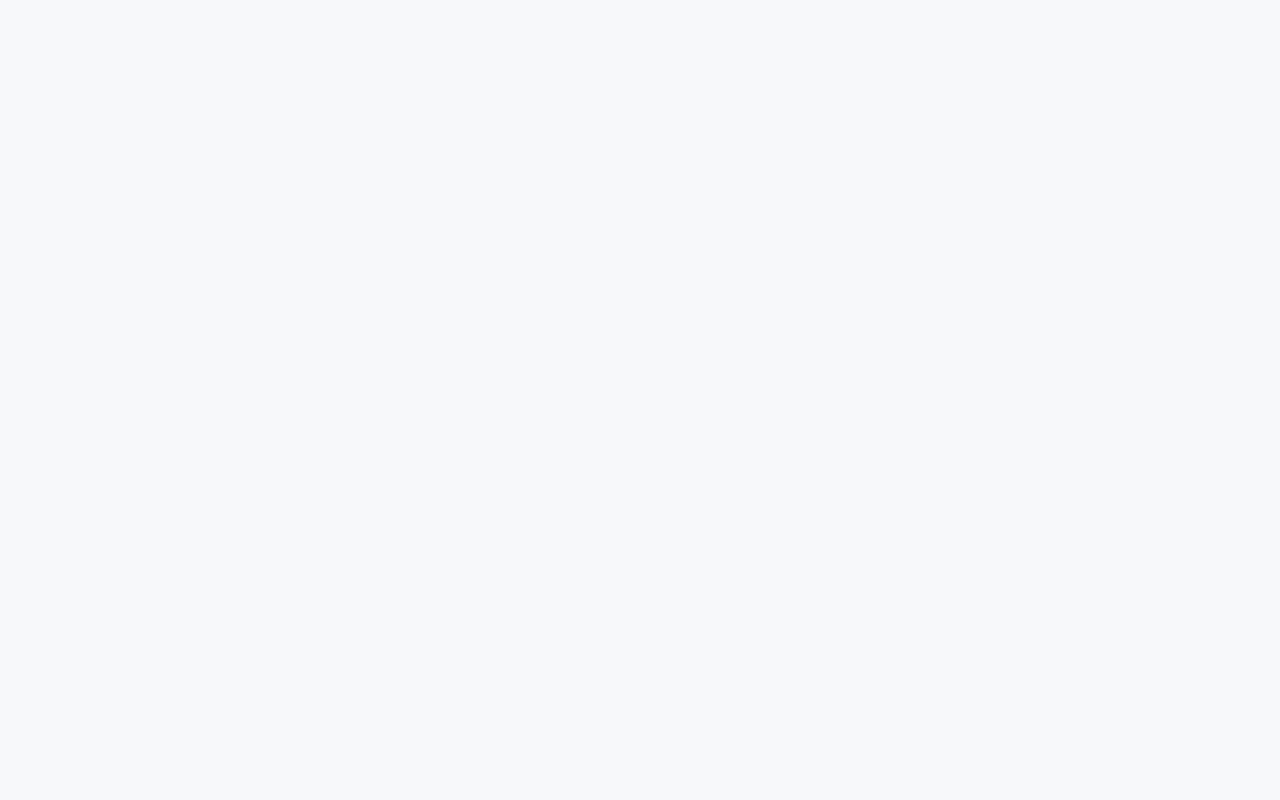
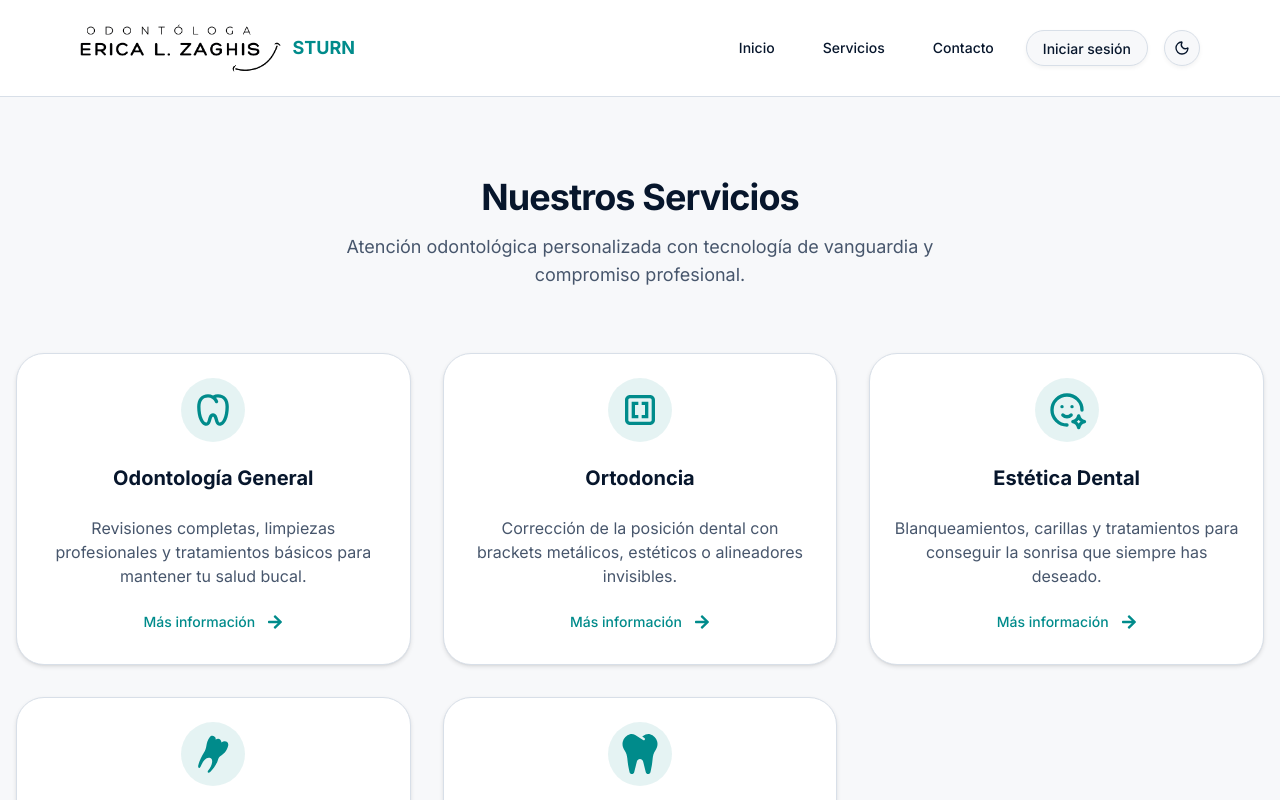
Before and after one commit to melinab1998/TPI-PROGRAMACION-IV, a React (Vite) app in the folder frontend/: page /servicios in a window 1280 px wide. Before the commit this address had no page. Shown: the top 800 px of the page. Built offline with nearby package versions, Linux system fonts and the light colour scheme.

Commit message:
Creacion de servicios(agregar los que faltan)

```diff
--- a/frontend/src/App.jsx
+++ b/frontend/src/App.jsx
@@ -3,6 +3,7 @@ import { Routes, Route} from "react-router-dom";
 import Layout from "./components/Layout/Layout";
 import Home from "./pages/Home/Home";
 import Login from "./pages/Login/Login";
+import ServicesPage from "./pages/Services/Services";
 
 function App() {
   return (
@@ -10,6 +11,7 @@ function App() {
         <Route path="/" element={<Layout />}>
           <Route index element={<Home />} />
           <Route path="iniciar-sesion" element={<Login />} />
+          <Route path="servicios" element={<ServicesPage />} />
         </Route>
       </Routes>
   );
--- a/frontend/src/components/NavBar/NavBar.jsx
+++ b/frontend/src/components/NavBar/NavBar.jsx
@@ -25,7 +25,9 @@ export default function NavBar() {
                 </div>
                 <div className="flex gap-4 items-center">
                     <Link to="/"><Button variant="ghost">Inicio</Button></Link>
+                    <Link to="servicios">
                     <Button variant="ghost">Servicios</Button>
+                    </Link>
                     <Button variant="ghost">Contacto</Button>
                     <Link to="/iniciar-sesion">
                     <Button variant="outline" className="hidden md:inline">
--- a/frontend/src/components/ServicesSection/ServicesSection.jsx
+++ b/frontend/src/components/ServicesSection/ServicesSection.jsx
@@ -6,6 +6,7 @@ import { FaArrowRight } from "react-icons/fa";
 import { TbMoodSpark } from "react-icons/tb";
 import { CgBrackets } from "react-icons/cg";
 import { motion } from "framer-motion";
+import { useNavigate } from "react-router-dom";
 
 export default function ServicesSection() {
     const services = [
@@ -30,6 +31,12 @@ export default function ServicesSection() {
         hidden: { opacity: 0, y: 30 },
         visible: { opacity: 1, y: 0 },
     };
+
+    const navigate = useNavigate();
+    const handleClick = () => {
+        navigate("/servicios");
+        window.scrollTo({ top: 0, behavior: "smooth" });
+      };
 
     return (
         <section className="max-w-7xl mx-auto px-4 py-16 sm:py-20">
@@ -59,8 +66,8 @@ export default function ServicesSection() {
                             </CardHeader>
                             <CardContent className="text-center">
                                 <p className="text-muted-foreground">{service.description}</p>
-                                <Button variant="link" className="mt-6 text-primary hover:no-underline">
-                                    Más información <FaArrowRight className="inline-block h-4 w-4 ml-1" />
+                                <Button onClick={handleClick} variant="link" className="mt-6 text-primary hover:no-underline cursor-pointer">
+                                    Ir a servicios <FaArrowRight className="inline-block h-4 w-4 ml-1" />
                                 </Button>
                             </CardContent>
                         </Card>
--- /dev/null
+++ b/frontend/src/pages/Services/Services.jsx
@@ -0,0 +1,152 @@
+import React, { useState } from "react";
+import { Card, CardContent, CardHeader, CardTitle } from "@/components/ui/card";
+import { Button } from "@/components/ui/button";
+import { RiToothLine } from "react-icons/ri";
+import { CgBrackets } from "react-icons/cg";
+import { TbMoodSpark } from "react-icons/tb";
+import { GiTooth } from "react-icons/gi";
+import { FaTooth, FaArrowRight, FaTimes } from "react-icons/fa";
+import { motion, AnimatePresence } from "framer-motion";
+
+export default function ServicesPage() {
+  const [selectedService, setSelectedService] = useState(null);
+
+  const services = [
+    {
+      id: 1,
+      title: "Odontología General",
+      description:
+        "Revisiones completas, limpiezas profesionales y tratamientos básicos para mantener tu salud bucal.",
+      details:
+        "Incluye limpieza, revisión de caries, control de encías y recomendaciones de higiene dental. Ideal para mantener tu salud bucal y prevenir problemas futuros.",
+      icon: RiToothLine,
+      duration: "30-60 min",
+    },
+    {
+      id: 2,
+      title: "Ortodoncia",
+      description:
+        "Corrección de la posición dental con brackets metálicos, estéticos o alineadores invisibles.",
+      details:
+        "Tratamiento personalizado con seguimiento mensual. Incluye plan de alineación, ajustes periódicos y revisión de progreso.",
+      icon: CgBrackets,
+      duration: "6-24 meses",
+    },
+    {
+      id: 3,
+      title: "Estética Dental",
+      description:
+        "Blanqueamientos, carillas y tratamientos para conseguir la sonrisa que siempre has deseado.",
+      details:
+        "Tratamientos estéticos para mejorar la sonrisa. Incluye diagnóstico previo, aplicación de carillas o blanqueamiento profesional y cuidados posteriores.",
+      icon: TbMoodSpark,
+      duration: "45-90 min",
+    },
+    {
+      id: 4,
+      title: "Tratamiento de Conducto",
+      description: "Procedimiento para tratar infecciones dentro del diente y salvarlo.",
+      details:
+        "Incluye diagnóstico, limpieza del conducto y restauración para salvar el diente afectado.",
+      icon: GiTooth,
+      duration: "60-90 min",
+    },
+    {
+      id: 5,
+      title: "Limpieza Dental Profesional",
+      description: "Eliminación de placa y sarro para mantener dientes y encías saludables.",
+      details:
+        "Limpieza profunda con eliminación de placa y sarro, recomendación de cuidado diario y revisión de encías.",
+      icon: FaTooth,
+      duration: "45 min",
+    },
+  ];
+
+  const cardVariants = {
+    hidden: { opacity: 0, y: 30 },
+    visible: { opacity: 1, y: 0 },
+  };
+
+  return (
+    <section className="max-w-7xl mx-auto px-4 py-16 sm:py-20">
+      <div className="text-center mb-16">
+        <h2 className="text-3xl font-bold tracking-tight sm:text-4xl">Nuestros Servicios</h2>
+        <p className="mt-4 text-lg text-muted-foreground max-w-2xl mx-auto">
+          Atención odontológica personalizada con tecnología de vanguardia y compromiso profesional.
+        </p>
+      </div>
+
+      <div className="grid grid-cols-1 md:grid-cols-2 lg:grid-cols-3 gap-8">
+        {services.map((service, index) => {
+          const Icon = service.icon;
+          return (
+            <motion.div
+              key={service.id}
+              initial="hidden"
+              whileInView="visible"
+              viewport={{ once: true, amount: 0.2 }}
+              transition={{ delay: index * 0.2, duration: 0.5 }}
+              variants={cardVariants}
+            >
+              <Card className="group hover:shadow-lg transition-all duration-300 h-full flex flex-col justify-between">
+                <CardHeader className="flex flex-col items-center">
+                  <div className="p-3 mb-4 rounded-full bg-primary/10 group-hover:bg-primary/20 transition-colors">
+                    <Icon className="h-10 w-10 text-primary" />
+                  </div>
+                  <CardTitle className="text-xl">{service.title}</CardTitle>
+                </CardHeader>
+                <CardContent className="text-center flex-1 flex flex-col justify-between">
+                  <p className="text-muted-foreground">{service.description}</p>
+                  <Button
+                    variant="link"
+                    className="mt-4 text-primary hover:no-underline cursor-pointer"
+                    onClick={() => setSelectedService(service)}
+                  >
+                    Más información <FaArrowRight className="inline-block h-4 w-4 ml-1" />
+                  </Button>
+                </CardContent>
+              </Card>
+            </motion.div>
+          );
+        })}
+      </div>
+
+      {/* Modal */}
+      <AnimatePresence>
+        {selectedService && (
+          <motion.div
+            className="fixed inset-0 bg-black/50 flex items-center justify-center z-50"
+            initial={{ opacity: 0 }}
+            animate={{ opacity: 1 }}
+            exit={{ opacity: 0 }}
+          >
+            <motion.div
+              className="bg-white dark:bg-gray-800 rounded-xl p-6 max-w-lg w-full relative"
+              initial={{ scale: 0.8 }}
+              animate={{ scale: 1 }}
+              exit={{ scale: 0.8 }}
+            >
+              <button
+                className="absolute top-3 right-3 text-gray-500 hover:text-gray-700 dark:hover:text-white cursor-pointer"
+                onClick={() => setSelectedService(null)}
+              >
+                <FaTimes className="h-5 w-5" />
+              </button>
+              <div className="flex flex-col items-center text-center">
+                <selectedService.icon className="h-12 w-12 text-primary mb-4" />
+                <h3 className="text-2xl font-bold mb-2">{selectedService.title}</h3>
+                <p className="text-gray-600 dark:text-gray-300 mb-4">{selectedService.details}</p>
+                <p className="mt-2 text-sm text-muted-foreground">
+                  Duración: {selectedService.duration}
+                </p>
+                <div className="mt-6">
+                  <Button onClick={() => setSelectedService(null)} className="cursor-pointer">Cerrar</Button>
+                </div>
+              </div>
+            </motion.div>
+          </motion.div>
+        )}
+      </AnimatePresence>
+    </section>
+  );
+}
```
Also changed, not shown: 1 other file (tests, documents, lock files or other folders).
